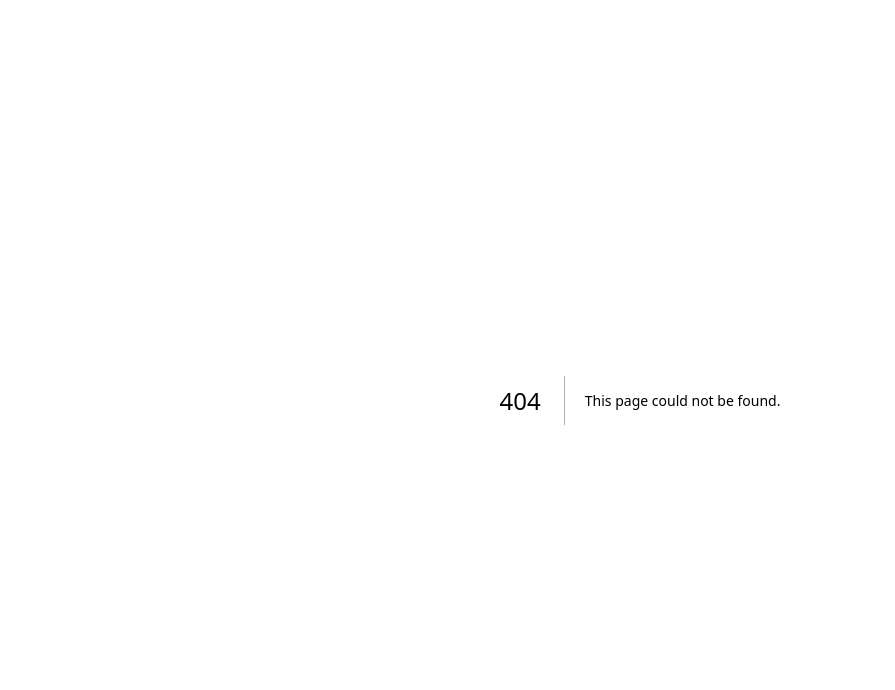
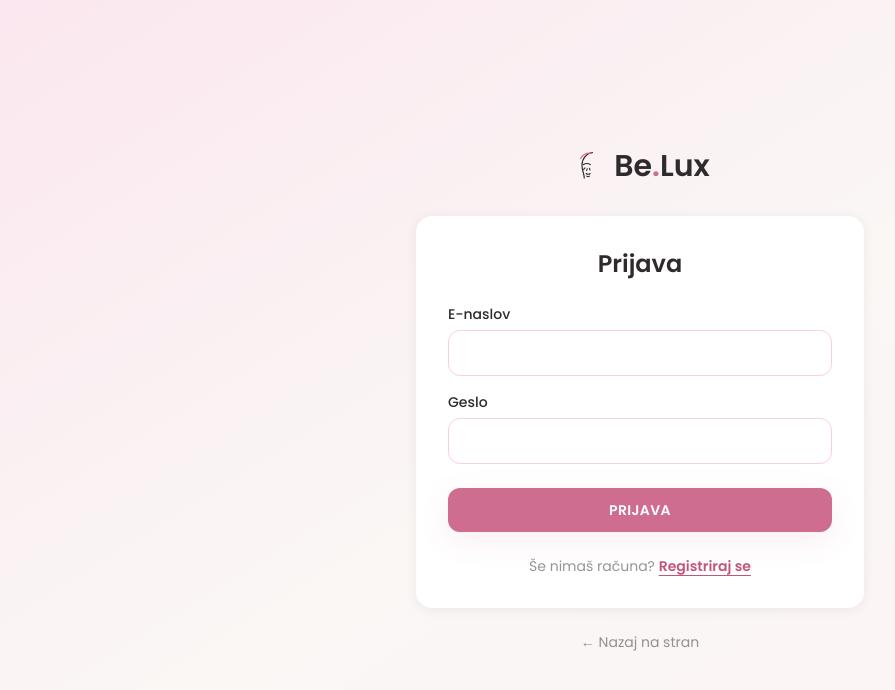
Before and after one commit to claudinka33/belux, a Next.js app: page /prijava in a window 1280 px wide. Before the commit this address had no page. Shown: the top 690 px of the page, without its empty margins (0-895 px from the left). Built offline with nearby package versions, Linux system fonts and the light colour scheme; no server answers.

Commit message:
Add files via upload

```diff
--- /dev/null
+++ b/src/app/prijava/page.tsx
@@ -0,0 +1,71 @@
+"use client";
+
+import { useState, useEffect, Suspense } from "react";
+import { signIn } from "next-auth/react";
+import { useRouter, useSearchParams } from "next/navigation";
+import Link from "next/link";
+import Logo from "@/components/Logo";
+
+function PrijavaForm() {
+  const router = useRouter();
+  const params = useSearchParams();
+  const [email, setEmail] = useState("");
+  const [password, setPassword] = useState("");
+  const [error, setError] = useState("");
+  const [loading, setLoading] = useState(false);
+  const [hasGoogle, setHasGoogle] = useState(false);
+  const callbackUrl = params.get("callbackUrl") || "/";
+
+  useEffect(() => {
+    fetch("/api/auth/providers").then((r) => r.json()).then((p) => setHasGoogle(Boolean(p?.google))).catch(() => {});
+  }, []);
+
+  async function submit(e: React.FormEvent) {
+    e.preventDefault();
+    setLoading(true);
+    setError("");
+    const res = await signIn("credentials", { email, password, redirect: false });
+    setLoading(false);
+    if (res?.error) setError("Napačen e-naslov ali geslo.");
+    else router.push(callbackUrl);
+  }
+
+  return (
+    <div className="flex min-h-screen items-center justify-center bg-gradient-to-br from-belux-100 via-cream to-belux-50 px-4">
+      <div className="w-full max-w-md">
+        <div className="mb-8 flex justify-center"><Logo size="text-3xl" /></div>
+        <form onSubmit={submit} className="card !p-8">
+          <h1 className="text-center text-2xl font-semibold">Prijava</h1>
+          {error && <p className="mt-4 rounded-xl bg-red-50 px-4 py-3 text-sm text-red-700">{error}</p>}
+          <div className="mt-6 space-y-4">
+            <div>
+              <label className="label">E-naslov</label>
+              <input className="input" type="email" value={email} onChange={(e) => setEmail(e.target.value)} required />
+            </div>
+            <div>
+              <label className="label">Geslo</label>
+              <input className="input" type="password" value={password} onChange={(e) => setPassword(e.target.value)} required />
+            </div>
+          </div>
+          <button className="btn-primary mt-6 w-full" disabled={loading}>
+            {loading ? "Prijavljam …" : "Prijava"}
+          </button>
+          {hasGoogle && (
+            <button type="button" onClick={() => signIn("google", { callbackUrl })} className="btn-secondary mt-3 w-full">
+              Prijava z Google računom
+            </button>
+          )}
+          <p className="mt-6 text-center text-sm text-ink/50">
+            Še nimaš računa?{" "}
+            <Link href="/registracija" className="font-semibold text-belux-600 underline underline-offset-4">Registriraj se</Link>
+          </p>
+        </form>
+        <p className="mt-6 text-center text-sm"><Link href="/" className="text-ink/50 hover:text-belux-600">← Nazaj na stran</Link></p>
+      </div>
+    </div>
+  );
+}
+
+export default function Prijava() {
+  return <Suspense><PrijavaForm /></Suspense>;
+}
```
